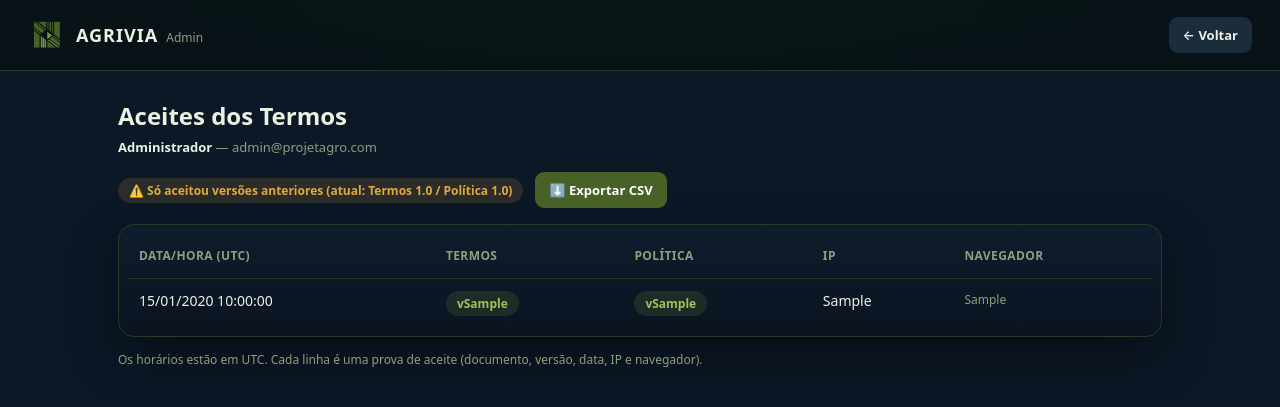
After one commit to AGRIVIA/agrivia-auth, a FastAPI app: page /admin/usuarios/1/aceites in a window 1280 px wide. The commit adds this page. Shown: the top 407 px of the page. Run offline with FastAPI, Linux system fonts and the light colour scheme; a user stored in the database is signed in; tables that the repository leaves empty hold one stand-in row (values such as "Sample post").

Commit message:
Painel admin: tela de aceites dos termos + exportar CSV

```diff
--- /dev/null
+++ b/admin/templates/aceites.html
@@ -0,0 +1,83 @@
+{% extends "base.html" %}
+
+{% block title %}AGRIVIA · Aceites{% endblock %}
+
+{% block head_extra %}
+<style>
+    .table-wrap{overflow-x:auto;}
+    table{width:100%;border-collapse:collapse;min-width:680px;}
+    thead th{
+        text-align:left;font-size:12px;font-weight:700;color:var(--muted);
+        text-transform:uppercase;letter-spacing:.4px;
+        padding:14px 12px;border-bottom:1px solid var(--border);white-space:nowrap;
+    }
+    tbody td{padding:12px;border-bottom:1px solid rgba(34,58,42,0.5);font-size:14px;vertical-align:top;}
+    tbody tr:last-child td{border-bottom:none;}
+    .ua{font-size:12px;color:var(--muted);max-width:320px;word-break:break-word;}
+</style>
+{% endblock %}
+
+{% block topbar_right %}
+<a href="/admin/usuarios" class="btn btn-light">← Voltar</a>
+{% endblock %}
+
+{% block content %}
+<div class="page">
+
+    <h1 class="page-title">Aceites dos Termos</h1>
+    <p class="hint" style="margin-top:6px;">
+        <strong style="color:var(--text);">{{ usuario.nome }}</strong> — {{ usuario.email }}
+    </p>
+
+    <div style="display:flex; align-items:center; gap:12px; flex-wrap:wrap; margin:16px 0;">
+        {% if aceitou_versao_atual %}
+            <span class="badge b-green">✅ Aceitou a versão atual (Termos {{ termos_versao }} / Política {{ politica_versao }})</span>
+        {% elif aceites %}
+            <span class="badge b-amber">⚠️ Só aceitou versões anteriores (atual: Termos {{ termos_versao }} / Política {{ politica_versao }})</span>
+        {% else %}
+            <span class="badge b-red">Nenhum aceite registrado</span>
+        {% endif %}
+
+        {% if aceites %}
+        <a href="/admin/usuarios/{{ usuario.id }}/aceites.csv" class="btn btn-primary">⬇️ Exportar CSV</a>
+        {% endif %}
+    </div>
+
+    <div class="card" style="padding:8px;">
+        <div class="table-wrap">
+            <table>
+                <thead>
+                    <tr>
+                        <th>Data/Hora (UTC)</th>
+                        <th>Termos</th>
+                        <th>Política</th>
+                        <th>IP</th>
+                        <th>Navegador</th>
+                    </tr>
+                </thead>
+                <tbody>
+                {% for a in aceites %}
+                    <tr>
+                        <td>{{ a.aceito_em.strftime('%d/%m/%Y %H:%M:%S') if a.aceito_em else '—' }}</td>
+                        <td><span class="badge b-green">v{{ a.termos_versao }}</span></td>
+                        <td><span class="badge b-green">v{{ a.politica_versao }}</span></td>
+                        <td>{{ a.ip or '—' }}</td>
+                        <td class="ua">{{ a.user_agent or '—' }}</td>
+                    </tr>
+                {% else %}
+                    <tr>
+                        <td colspan="5" style="text-align:center;padding:30px;color:var(--muted);">
+                            Nenhum aceite registrado para este cliente.
+                        </td>
+                    </tr>
+                {% endfor %}
+                </tbody>
+            </table>
+        </div>
+    </div>
+
+    <p class="hint" style="margin-top:14px; font-size:12px;">
+        Os horários estão em UTC. Cada linha é uma prova de aceite (documento, versão, data, IP e navegador).
+    </p>
+</div>
+{% endblock %}
--- a/admin/templates/usuarios.html
+++ b/admin/templates/usuarios.html
@@ -179,6 +179,7 @@
                             <div class="row-actions">
                                 <a href="/admin/usuarios/{{ u.id }}/reset-senha" class="btn btn-light btn-sm" title="Resetar senha">🔑</a>
                                 <a href="/admin/usuarios/{{ u.id }}/vencimento" class="btn btn-light btn-sm" title="Editar vencimento">📅</a>
+                                <a href="/admin/usuarios/{{ u.id }}/aceites" class="btn btn-light btn-sm" title="Ver aceites dos termos">📄</a>
 
                                 {% if not u.confirmado %}
                                 <form method="post" action="/admin/usuarios/{{ u.id }}/reenviar-confirmacao">
```
Also changed, not shown: admin/admin_web.py (+88 -1 lines).
